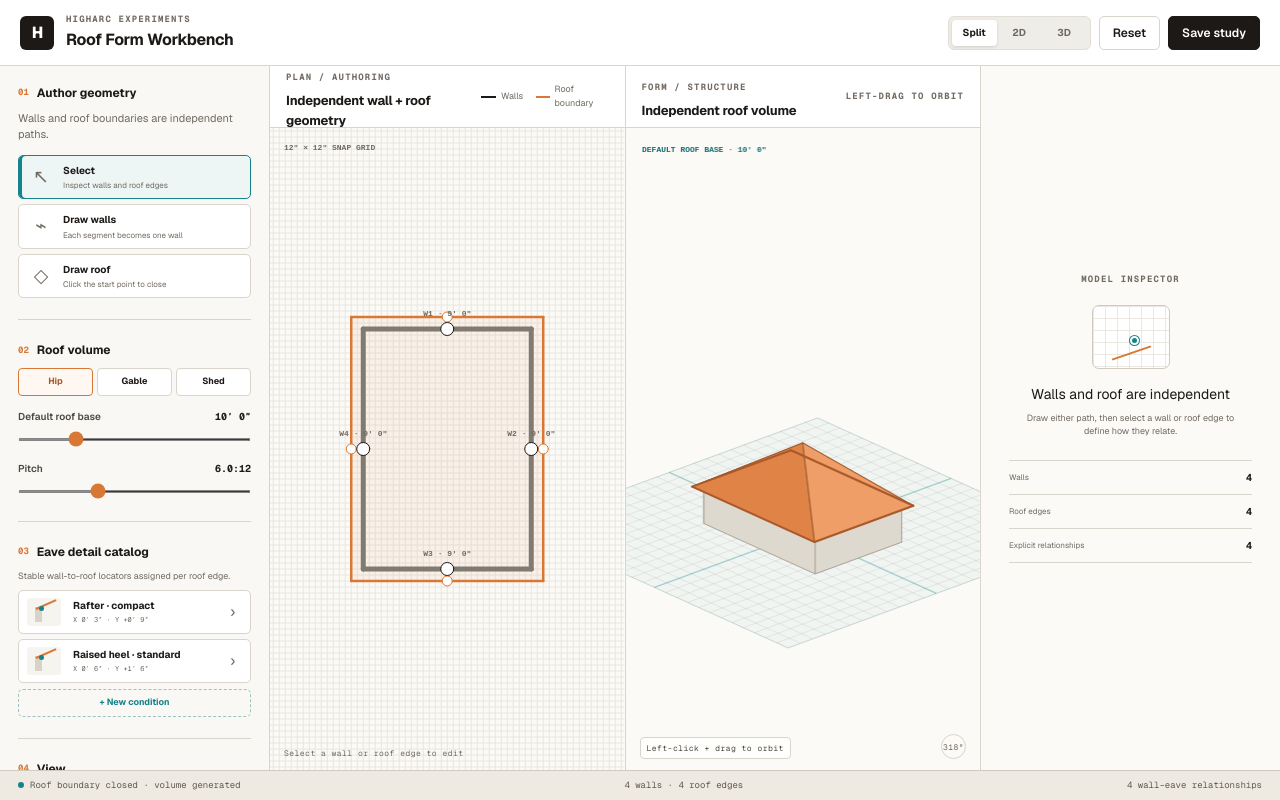
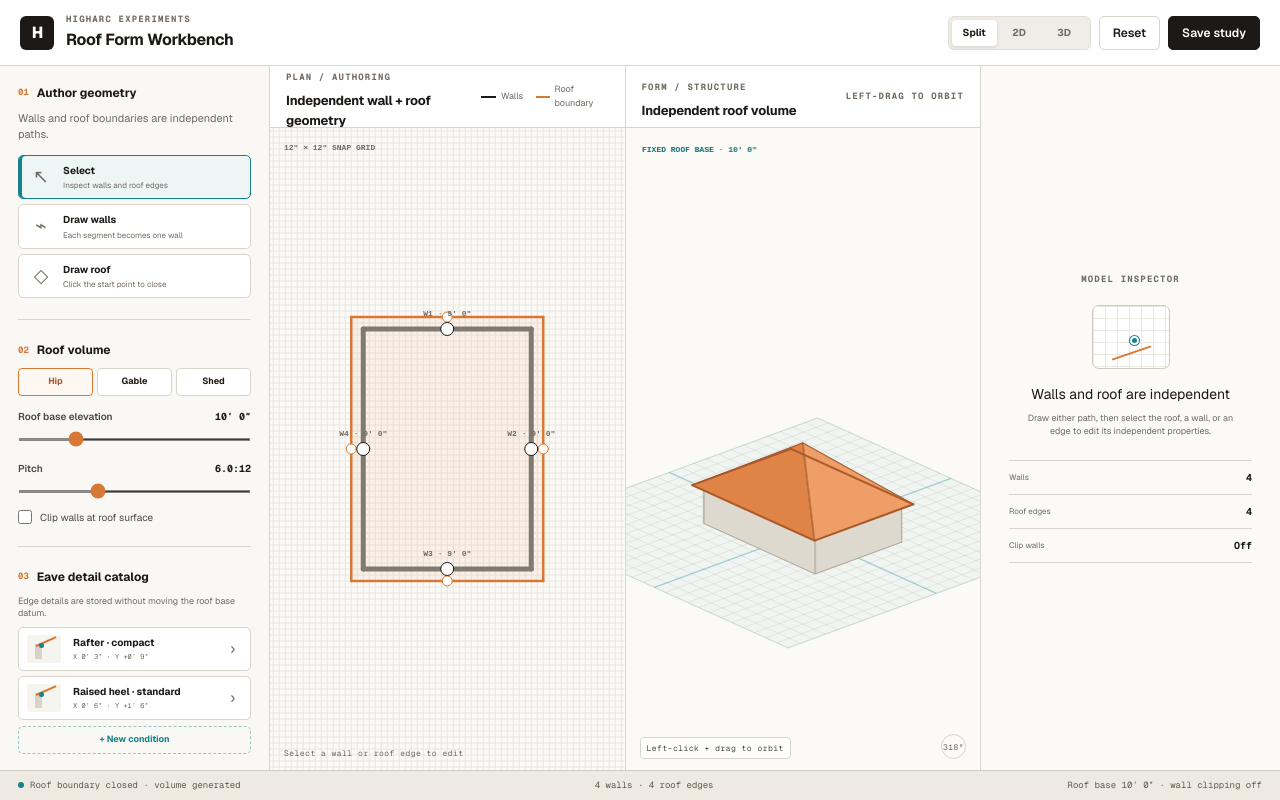
Before and after one commit to abrahamdrechsler/roof-form-workbench, a Next.js app: page / in a window 1280 px wide. Built offline with nearby package versions, Linux system fonts and the light colour scheme.

Commit message:
Decouple roof base from wall heights

```diff
--- a/app/page.tsx
+++ b/app/page.tsx
@@ -17,12 +17,12 @@ type EaveCondition = {
   inset: number;
 };
 type EdgeRelationship = {
-  wallIndex: number | null;
   conditionId: string;
   overhang: number;
 };
 type Selection =
   | { kind: "wall"; index: number }
+  | { kind: "roof" }
   | { kind: "roof-edge"; index: number }
   | { kind: "catalog"; id: string }
   | null;
@@ -191,18 +191,25 @@ function roofSegments(points: Point2[], closed: boolean) {
   }));
 }
 
-function nearestWallIndex(point: Point2, points: Point2[], closed: boolean) {
-  const segments = wallSegments(points, closed);
-  if (!segments.length) return null;
-  return segments.reduce(
-    (nearest, segment) => {
-      const distance = pointToSegmentDistance(point, segment.start, segment.end);
-      return distance < nearest.distance
-        ? { index: segment.index, distance }
-        : nearest;
-    },
-    { index: segments[0].index, distance: Number.POSITIVE_INFINITY },
-  ).index;
+function pointInPlanPolygon(point: Point2, polygon: Point2[]) {
+  let inside = false;
+  for (
+    let index = 0, previous = polygon.length - 1;
+    index < polygon.length;
+    previous = index, index += 1
+  ) {
+    const currentPoint = polygon[index];
+    const previousPoint = polygon[previous];
+    const crosses =
+      currentPoint.z > point.z !== previousPoint.z > point.z &&
+      point.x <
+        ((previousPoint.x - currentPoint.x) *
+          (point.z - currentPoint.z)) /
+          (previousPoint.z - currentPoint.z) +
+          currentPoint.x;
+    if (crosses) inside = !inside;
+  }
+  return inside;
 }
 
 function modelCenter(walls: Point2[], roof: Point2[]) {
@@ -223,6 +230,7 @@ export default function Home() {
   const [roofClosed, setRoofClosed] = useState(true);
   const [wallHeights, setWallHeights] = useState([9, 9, 9, 9]);
   const [roofBase, setRoofBase] = useState(10);
+  const [clipWalls, setClipWalls] = useState(false);
   const [pitch, setPitch] = useState(6);
   const [roofKind, setRoofKind] = useState<RoofKind>("hip");
   const [selection, setSelection] = useState<Selection>(null);
@@ -238,8 +246,7 @@ export default function Home() {
     INITIAL_EAVE_CONDITIONS,
   );
   const [relationships, setRelationships] = useState<EdgeRelationship[]>(
-    INITIAL_ROOF_POINTS.map((_, index) => ({
-      wallIndex: index,
+    INITIAL_ROOF_POINTS.map(() => ({
       conditionId: "rafter-seat",
       overhang: 1.5,
     })),
@@ -267,6 +274,7 @@ export default function Home() {
   const formEaveRegions = useRef<
     { index: number; start: ScreenPoint; end: ScreenPoint }[]
   >([]);
+  const formRoofRegions = useRef<ScreenPoint[][]>([]);
   const orbitDrag = useRef<{
     pointerId: number;
     x: number;
@@ -293,28 +301,7 @@ export default function Home() {
     [eaveCatalog, relationships],
   );
 
-  const edgeBaseElevation = useCallback(
-    (index: number) => {
-      const relationship = relationships[index];
-      if (!relationship || relationship.wallIndex === null) return roofBase;
-      const condition = conditionForEdge(index);
-      const plate = wallHeights[relationship.wallIndex] ?? 9;
-      return (
-        plate +
-        (condition?.height ?? 0) -
-        (condition?.inset ?? 0) * (pitch / 12)
-      );
-    },
-    [conditionForEdge, pitch, relationships, roofBase, wallHeights],
-  );
-
-  const vertexBaseElevations = roofPoints.map((_, index) => {
-    if (!roofClosed || roofPoints.length < 3) return roofBase;
-    const previous = edgeBaseElevation(
-      (index + roofPoints.length - 1) % roofPoints.length,
-    );
-    return (previous + edgeBaseElevation(index)) / 2;
-  });
+  const vertexBaseElevations = roofPoints.map(() => roofBase);
 
   const startCommand = (nextCommand: DrawCommand) => {
     setCommand(nextCommand);
@@ -351,17 +338,10 @@ export default function Home() {
 
   const closeRoof = () => {
     if (roofPoints.length < 3) return;
-    const nextRelationships = roofPoints.map((point, index) => {
-      const edgeMidpoint = midpoint(
-        point,
-        roofPoints[(index + 1) % roofPoints.length],
-      );
-      return {
-        wallIndex: nearestWallIndex(edgeMidpoint, wallPoints, wallsClosed),
-        conditionId: eaveCatalog[0]?.id ?? "",
-        overhang: 1.5,
-      };
-    });
+    const nextRelationships = roofPoints.map(() => ({
+      conditionId: eaveCatalog[0]?.id ?? "",
+      overhang: 1.5,
+    }));
     setRelationships(nextRelationships);
     setRoofClosed(true);
     setCommand("select");
@@ -375,11 +355,11 @@ export default function Home() {
     setRoofClosed(true);
     setWallHeights([9, 9, 9, 9]);
     setRoofBase(10);
+    setClipWalls(false);
     setPitch(6);
     setRoofKind("hip");
     setRelationships(
-      INITIAL_ROOF_POINTS.map((_, index) => ({
-        wallIndex: index,
+      INITIAL_ROOF_POINTS.map(() => ({
         conditionId: "rafter-seat",
         overhang: 1.5,
       })),
@@ -517,9 +497,13 @@ export default function Home() {
       drawPolygon(
         context,
         roofPoints.map(project),
-        "rgba(217, 119, 53, 0.07)",
-        "rgba(217, 119, 53, 0.25)",
-        1,
+        selection?.kind === "roof"
+          ? "rgba(22, 131, 138, 0.10)"
+          : "rgba(217, 119, 53, 0.07)",
+        selection?.kind === "roof"
+          ? "rgba(22, 131, 138, 0.65)"
+          : "rgba(217, 119, 53, 0.25)",
+        selection?.kind === "roof" ? 2 : 1,
       );
     }
 
@@ -736,6 +720,59 @@ export default function Home() {
       context.stroke();
     }
 
+    const roofBounds = roofPoints.reduce(
+      (result, point) => ({
+        minX: Math.min(result.minX, point.x),
+        maxX: Math.max(result.maxX, point.x),
+        minZ: Math.min(result.minZ, point.z),
+        maxZ: Math.max(result.maxZ, point.z),
+      }),
+      {
+        minX: Number.POSITIVE_INFINITY,
+        maxX: Number.NEGATIVE_INFINITY,
+        minZ: Number.POSITIVE_INFINITY,
+        maxZ: Number.NEGATIVE_INFINITY,
+      },
+    );
+    const dominantRoofAxisIsX =
+      roofBounds.maxX - roofBounds.minX >=
+      roofBounds.maxZ - roofBounds.minZ;
+    const roofSurfaceAt = (point: Point2) => {
+      if (
+        !roofClosed ||
+        roofPoints.length < 3 ||
+        (!pointInPlanPolygon(point, roofPoints) &&
+          !roofEdges.some(
+            (edge) =>
+              pointToSegmentDistance(point, edge.start, edge.end) < 0.01,
+          ))
+      ) {
+        return null;
+      }
+      const slope = pitch / 12;
+      if (roofKind === "shed") {
+        return roofBase + (point.x - roofBounds.minX) * slope;
+      }
+      if (roofKind === "gable") {
+        const run = dominantRoofAxisIsX
+          ? Math.min(
+              point.z - roofBounds.minZ,
+              roofBounds.maxZ - point.z,
+            )
+          : Math.min(
+              point.x - roofBounds.minX,
+              roofBounds.maxX - point.x,
+            );
+        return roofBase + Math.max(0, run) * slope;
+      }
+      const run = Math.min(
+        ...roofEdges.map((edge) =>
+          pointToSegmentDistance(point, edge.start, edge.end),
+        ),
+      );
+      return roofBase + Math.max(0, run) * slope;
+    };
+
     formWallRegions.current = [];
     if (showWalls) {
       const orderedWalls = [...walls].sort((a, b) => {
@@ -751,11 +788,24 @@ export default function Home() {
       });
       orderedWalls.forEach((wall) => {
         const height = wallHeights[wall.index] ?? 9;
+        const topPoints: Point3[] = [];
+        for (let sample = 12; sample >= 0; sample -= 1) {
+          const amount = sample / 12;
+          const point = {
+            x: wall.start.x + (wall.end.x - wall.start.x) * amount,
+            z: wall.start.z + (wall.end.z - wall.start.z) * amount,
+          };
+          const roofHeight = clipWalls ? roofSurfaceAt(point) : null;
+          topPoints.push({
+            x: point.x,
+            y: roofHeight === null ? height : Math.min(height, roofHeight),
+            z: point.z,
+          });
+        }
         const face = [
           { x: wall.start.x, y: 0, z: wall.start.z },
           { x: wall.end.x, y: 0, z: wall.end.z },
-          { x: wall.end.x, y: height, z: wall.end.z },
-          { x: wall.start.x, y: height, z: wall.start.z },
+          ...topPoints,
         ];
         const projected = face.map(project);
         formWallRegions.current.push({ index: wall.index, points: projected });
@@ -793,6 +843,7 @@ export default function Home() {
     }
 
     formEaveRegions.current = [];
+    formRoofRegions.current = [];
     if (roofClosed && roofPoints.length >= 3) {
       const averageRadius =
         roofPoints.reduce(
@@ -802,21 +853,8 @@ export default function Home() {
         ) / roofPoints.length;
       const highestBase = Math.max(...vertexBaseElevations, roofBase);
       const rise = Math.max(2, averageRadius * (pitch / 12));
-      const bounds = roofPoints.reduce(
-        (result, point) => ({
-          minX: Math.min(result.minX, point.x),
-          maxX: Math.max(result.maxX, point.x),
-          minZ: Math.min(result.minZ, point.z),
-          maxZ: Math.max(result.maxZ, point.z),
-        }),
-        {
-          minX: Number.POSITIVE_INFINITY,
-          maxX: Number.NEGATIVE_INFINITY,
-          minZ: Number.POSITIVE_INFINITY,
-          maxZ: Number.NEGATIVE_INFINITY,
-        },
-      );
-      const dominantX = bounds.maxX - bounds.minX >= bounds.maxZ - bounds.minZ;
+      const bounds = roofBounds;
+      const dominantX = dominantRoofAxisIsX;
       const ridgeA: Point3 = dominantX
         ? {
             x: bounds.minX + (bounds.maxX - bounds.minX) * 0.28,
@@ -891,11 +929,17 @@ export default function Home() {
           const selectedEdge =
             selection?.kind === "roof-edge" &&
             selection.index === face.index;
+          const projectedFace = face.points.map(project);
+          formRoofRegions.current.push(projectedFace);
           drawPolygon(
             context,
-            face.points.map(project),
+            projectedFace,
             selectedEdge
               ? "#d97834"
+              : selection?.kind === "roof"
+                ? order % 2
+                  ? "#e89a65"
+                  : "#d97f45"
               : order % 2
                 ? "#ef9e67"
                 : "#df8347",
@@ -945,7 +989,7 @@ export default function Home() {
         context.fillStyle = "#126a70";
         context.font = "600 8px monospace";
         context.fillText(
-          `DEFAULT ROOF BASE · ${feetInches(roofBase)}`,
+          `FIXED ROOF BASE · ${feetInches(roofBase)}`,
           16,
           24,
         );
@@ -958,6 +1002,7 @@ export default function Home() {
   }, [
     center.x,
     center.z,
+    clipWalls,
     orbit,
     pitch,
     roofBase,
@@ -1063,6 +1108,8 @@ export default function Home() {
       setWallHeightDraft((wallHeights[wallHit.index] ?? 9).toFixed(2));
     } else if (roofHit && roofHit.distance <= 1) {
       setSelection({ kind: "roof-edge", index: roofHit.index });
+    } else if (roofClosed && pointInPlanPolygon(point, roofPoints)) {
+      setSelection({ kind: "roof" });
     } else {
       setSelection(null);
     }
@@ -1207,7 +1254,7 @@ export default function Home() {
               ))}
             </div>
             <Range
-              label="Default roof base"
+              label="Roof base elevation"
               value={roofBase}
               min={4}
               max={30}
@@ -1224,12 +1271,17 @@ export default function Home() {
               output={`${pitch.toFixed(1)}:12`}
               onChange={setPitch}
             />
+            <Check
+              label="Clip walls at roof surface"
+              value={clipWalls}
+              onChange={setClipWalls}
+            />
           </div>
 
           <div className="control-section catalog-section">
             <ControlHeading number="03" title="Eave detail catalog" />
             <p className="catalog-copy">
-              Stable wall-to-roof locators assigned per roof edge.
+              Edge details are stored without moving the roof base datum.
             </p>
             <div className="eave-catalog-list">
               {eaveCatalog.map((condition) => (
@@ -1429,6 +1481,13 @@ export default function Home() {
                     setWallHeightDraft(
                       (wallHeights[wall.index] ?? 9).toFixed(2),
                     );
+                    return;
+                  }
+                  const roof = [...formRoofRegions.current]
+                    .reverse()
+                    .find((region) => pointInPolygon(pointer, region));
+                  if (roof) {
+                    setSelection({ kind: "roof" });
                     return;
                   }
                   setSelection(null);
@@ -1583,22 +1642,74 @@ export default function Home() {
                 </label>
               </div>
               <div className="detail-inspector-note">
-                This segment is independent. Roof edges assigned to it follow
-                this plate height through their eave detail.
+                This plate height is independently authored. Changing it never
+                repositions the roof.
               </div>
               <dl className="inspector-data">
                 <div>
-                  <dt>Roof edges following this wall</dt>
-                  <dd>
-                    {relationships
-                      .map((relationship, index) =>
-                        relationship.wallIndex === selection.index
-                          ? `E${index + 1}`
-                          : null,
-                      )
-                      .filter(Boolean)
-                      .join(", ") || "None"}
-                  </dd>
+                  <dt>Roof clipping</dt>
+                  <dd>{clipWalls ? "Displayed wall clips at roof" : "Off"}</dd>
+                </div>
+              </dl>
+            </>
+          ) : selection?.kind === "roof" ? (
+            <>
+              <InspectorHeader
+                label="SELECTED ROOF"
+                title="Roof volume"
+                onClose={() => setSelection(null)}
+              />
+              <div className="inspector-selection-summary">
+                <span>Independent authored object</span>
+                <strong>{ROOF_FORMS[roofKind].label}</strong>
+              </div>
+              <div className="detail-form inspector-properties">
+                <label>
+                  <span>Roof base elevation</span>
+                  <div className="height-input">
+                    <input
+                      type="number"
+                      min={4}
+                      max={30}
+                      step={0.25}
+                      value={roofBase}
+                      onChange={(event) => {
+                        const value = Number(event.target.value);
+                        if (Number.isFinite(value)) {
+                          setRoofBase(Math.max(4, Math.min(30, value)));
+                        }
+                      }}
+                    />
+                    <span>ft</span>
+                  </div>
+                </label>
+                <label className="inspector-toggle">
+                  <span>
+                    <strong>Clip walls at roof</strong>
+                    <small>
+                      Trim displayed wall geometry without changing plate
+                      heights.
+                    </small>
+                  </span>
+                  <input
+                    type="checkbox"
+                    checked={clipWalls}
+                    onChange={(event) => setClipWalls(event.target.checked)}
+                  />
+                </label>
+              </div>
+              <div className="detail-inspector-note">
+                The roof always starts from this fixed base elevation. Wall
+                height changes do not move it.
+              </div>
+              <dl className="inspector-data">
+                <div>
+                  <dt>Boundary</dt>
+                  <dd>{roofEdges.length} closed edges</dd>
+                </div>
+                <div>
+                  <dt>Pitch</dt>
+                  <dd>{pitch.toFixed(1)}:12</dd>
                 </div>
               </dl>
             </>
@@ -1621,28 +1732,6 @@ export default function Home() {
                 </strong>
               </div>
               <div className="detail-form inspector-properties">
-                <label>
-                  <span>Vertical relationship</span>
-                  <select
-                    value={relationships[selection.index]?.wallIndex ?? ""}
-                    onChange={(event) =>
-                      updateRelationship(selection.index, {
-                        wallIndex:
-                          event.target.value === ""
-                            ? null
-                            : Number(event.target.value),
-                      })
-                    }
-                  >
-                    <option value="">Use roof base datum</option>
-                    {walls.map((wall) => (
-                      <option key={wall.index} value={wall.index}>
-                        Follow wall {wall.index + 1} ·{" "}
-                        {feetInches(wallHeights[wall.index] ?? 9)}
-                      </option>
-                    ))}
-                  </select>
-                </label>
                 <label>
                   <span>Eave condition</span>
                   <select
@@ -1694,14 +1783,18 @@ export default function Home() {
                   </div>
                 </label>
               </div>
+              <div className="detail-inspector-note">
+                Edge details and overhang are independent of the fixed roof base.
+                Wall heights do not drive this edge.
+              </div>
               <dl className="inspector-data">
                 <div>
-                  <dt>Resolved eave elevation</dt>
-                  <dd>{feetInches(edgeBaseElevation(selection.index))}</dd>
+                  <dt>Roof base elevation</dt>
+                  <dd>{feetInches(roofBase)}</dd>
                 </div>
                 <div>
-                  <dt>Corner behavior</dt>
-                  <dd>Blend adjacent edge elevations</dd>
+                  <dt>Wall influence</dt>
+                  <dd>None</dd>
                 </div>
               </dl>
             </>
@@ -1762,8 +1855,8 @@ export default function Home() {
                 </span>
               </div>
               <p className="detail-preview-caption">
-                This locator positions a roof edge relative to its assigned wall
-                plate. Overhang remains separate.
+                This detail remains edge metadata. It does not reposition the
+                roof’s fixed base elevation.
               </p>
               <div className="detail-form">
                 <label>
@@ -1856,8 +1949,8 @@ export default function Home() {
               </div>
               <h2>Walls and roof are independent</h2>
               <p>
-                Draw either path, then select a wall or roof edge to define how
-                they relate.
+                Draw either path, then select the roof, a wall, or an edge to
+                edit its independent properties.
               </p>
               <dl className="model-counts">
                 <div>
@@ -1869,14 +1962,8 @@ export default function Home() {
                   <dd>{roofEdges.length}</dd>
                 </div>
                 <div>
-                  <dt>Explicit relationships</dt>
-                  <dd>
-                    {
-                      relationships.filter(
-                        (relationship) => relationship.wallIndex !== null,
-                      ).length
-                    }
-                  </dd>
+                  <dt>Clip walls</dt>
+                  <dd>{clipWalls ? "On" : "Off"}</dd>
                 </div>
               </dl>
             </div>
@@ -1895,8 +1982,8 @@ export default function Home() {
           {walls.length} walls · {roofEdges.length} roof edges
         </span>
         <span>
-          {relationships.filter((relationship) => relationship.wallIndex !== null).length}{" "}
-          wall–eave relationships
+          Roof base {feetInches(roofBase)} · wall clipping{" "}
+          {clipWalls ? "on" : "off"}
         </span>
       </footer>
     </main>
```
Also changed, not shown: app/globals.css (+40 -0 lines).
